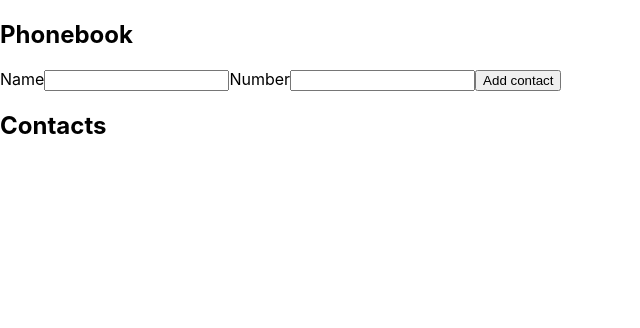
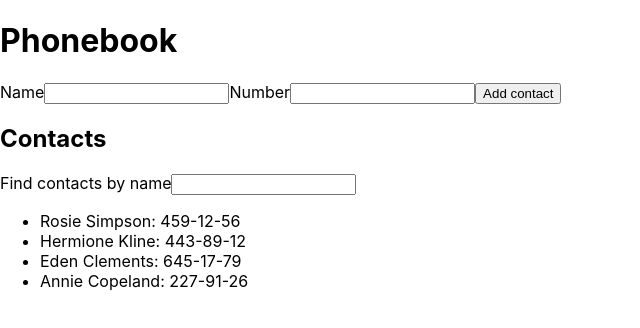
Before and after one commit to Vitalii-Horbenko/goit-react-hw-02-phonebook, a React (Create React App) app: page / in a window 1280 px wide. Shown: the top 328 px of the page, without its empty margins (0-640 px from the left). Built offline with nearby package versions, Linux system fonts and the light colour scheme.

Commit message:
allmost done

```diff
--- a/src/App.js
+++ b/src/App.js
@@ -1,13 +1,19 @@
 import React, { Component } from "react";
 import { v4 as uuidv4 } from "uuid";
 import "./App.css";
-// import Form from "./components/Form/Form";
+import ContactForm from "./components/ContactForm";
+import Filter from "./components/Filter";
+import ContactList from "./components/ContactList";
 
 class App extends Component {
   state = {
-    contacts: [],
-    name: "",
-    number: "",
+    contacts: [
+      { id: "id-1", name: "Rosie Simpson", number: "459-12-56" },
+      { id: "id-2", name: "Hermione Kline", number: "443-89-12" },
+      { id: "id-3", name: "Eden Clements", number: "645-17-79" },
+      { id: "id-4", name: "Annie Copeland", number: "227-91-26" },
+    ],
+    filter: "",
   };
 
   addContact = ({ name, number }) => {
@@ -22,61 +28,28 @@ class App extends Component {
     }));
   };
 
-  handleChange = (event) => {
-    const { name, value } = event.currentTarget;
-    this.setState({ [name]: value });
+  changeFilter = (e) => {
+    this.setState({ filter: e.currentTarget.value });
   };
 
-  handleSubmit = (e) => {
-    e.preventDefault();
-    this.addContact(this.state);
-    this.reset();
-  };
+  getVisibleContacts = () => {
+    const { filter, contacts } = this.state;
+    const normalizedFilter = filter.toLowerCase();
 
-  reset = () => {
-    this.setState({ name: "", number: "" });
+    return contacts.filter((contact) =>
+      contact.name.toLowerCase().includes(normalizedFilter)
+    );
   };
 
   render() {
+    const visibleContacts = this.getVisibleContacts();
     return (
       <div className="App">
-        <h2 className="title">Phonebook</h2>
-        <form className="form" onSubmit={this.handleSubmit}>
-          <label>
-            Name
-            <input
-              type="text"
-              name="name"
-              value={this.state.name}
-              pattern="^[a-zA-Zа-яА-Я]+(([' -][a-zA-Zа-яА-Я ])?[a-zA-Zа-яА-Я]*)*$"
-              title="Имя может состоять только из букв, апострофа, тире и пробелов. Например Adrian, Jacob Mercer, Charles de Batz de Castelmore d'Artagnan и т. п."
-              required
-              onChange={this.handleChange}
-            />
-          </label>
-          <label>
-            Number
-            <input
-              type="tel"
-              name="number"
-              value={this.state.number}
-              pattern="\+?\d{1,4}?[-.\s]?\(?\d{1,3}?\)?[-.\s]?\d{1,4}[-.\s]?\d{1,4}[-.\s]?\d{1,9}"
-              title="Номер телефона должен состоять цифр и может содержать пробелы, тире, круглые скобки и может начинаться с +"
-              required
-              onChange={this.handleChange}
-            />
-          </label>
-          <button type="submit">Add contact</button>
-        </form>
-
+        <h1 className="title">Phonebook</h1>
+        <ContactForm onSubmit={this.addContact} />
         <h2 className="title">Contacts</h2>
-        <ul>
-          {this.state.contacts.map((contact) => {
-            return (
-              <li key={uuidv4()}>{`${contact.name}: ${contact.number}`}</li>
-            );
-          })}
-        </ul>
+        <Filter value={this.state.filter} onChange={this.changeFilter} />
+        <ContactList contacts={visibleContacts} />
       </div>
     );
   }
--- /dev/null
+++ b/src/components/ContactForm/ContactForm..js
@@ -0,0 +1,57 @@
+import React, { Component } from "react";
+
+class ContactForm extends Component {
+  state = {
+    name: "",
+    number: "",
+  };
+
+  handleChange = (event) => {
+    const { name, value } = event.currentTarget;
+    this.setState({ [name]: value });
+  };
+
+  handleSubmit = (e) => {
+    e.preventDefault();
+    this.props.onSubmit(this.state);
+    this.reset();
+  };
+
+  reset = () => {
+    this.setState({ name: "", number: "" });
+  };
+  render() {
+    const { name, number } = this.state;
+    return (
+      <form className="form" onSubmit={this.handleSubmit}>
+        <label>
+          Name
+          <input
+            type="text"
+            name="name"
+            value={name}
+            pattern="^[a-zA-Zа-яА-Я]+(([' -][a-zA-Zа-яА-Я ])?[a-zA-Zа-яА-Я]*)*$"
+            title="Имя может состоять только из букв, апострофа, тире и пробелов. Например Adrian, Jacob Mercer, Charles de Batz de Castelmore d'Artagnan и т. п."
+            required
+            onChange={this.handleChange}
+          />
+        </label>
+        <label>
+          Number
+          <input
+            type="tel"
+            name="number"
+            value={number}
+            pattern="\+?\d{1,4}?[-.\s]?\(?\d{1,3}?\)?[-.\s]?\d{1,4}[-.\s]?\d{1,4}[-.\s]?\d{1,9}"
+            title="Номер телефона должен состоять цифр и может содержать пробелы, тире, круглые скобки и может начинаться с +"
+            required
+            onChange={this.handleChange}
+          />
+        </label>
+        <button type="submit">Add contact</button>
+      </form>
+    );
+  }
+}
+
+export default ContactForm;
--- /dev/null
+++ b/src/components/ContactForm/index.js
@@ -0,0 +1 @@
+export { default } from "./ContactForm.";
--- /dev/null
+++ b/src/components/ContactList/ContactList.js
@@ -0,0 +1,14 @@
+import React from "react";
+import ContactsListItem from "../ContactsListItem";
+
+const ContactList = ({ contacts }) => {
+  return (
+    <div>
+      <ul>
+        <ContactsListItem items={contacts} />
+      </ul>
+    </div>
+  );
+};
+
+export default ContactList;
--- /dev/null
+++ b/src/components/ContactList/index.js
@@ -0,0 +1 @@
+export { default } from "./ContactList";
--- /dev/null
+++ b/src/components/ContactsListItem/ContactsListItem.js
@@ -0,0 +1,14 @@
+import React from "react";
+import { v4 as uuidv4 } from "uuid";
+
+const ContactsListItem = ({ items }) => {
+  return (
+    <div>
+      {items.map((contact) => {
+        return <li key={uuidv4()}>{`${contact.name}: ${contact.number}`}</li>;
+      })}
+    </div>
+  );
+};
+
+export default ContactsListItem;
--- /dev/null
+++ b/src/components/ContactsListItem/index.js
@@ -0,0 +1 @@
+export { default } from "./ContactsListItem";
--- /dev/null
+++ b/src/components/Filter/Filter.js
@@ -0,0 +1,14 @@
+import React from "react";
+
+export const Filter = ({ value, onChange }) => {
+  return (
+    <div>
+      <label>
+        Find contacts by name
+        <input type="text" name="filter" value={value} onChange={onChange} />
+      </label>
+    </div>
+  );
+};
+
+export default Filter;
--- /dev/null
+++ b/src/components/Filter/index.js
@@ -0,0 +1 @@
+export { default } from "./Filter";
--- a/src/components/Form/Form.js
+++ /dev/null
@@ -1,5 +0,0 @@
-import React from "react";
-
-export const Form = () => {
-  return <div></div>;
-};
```
